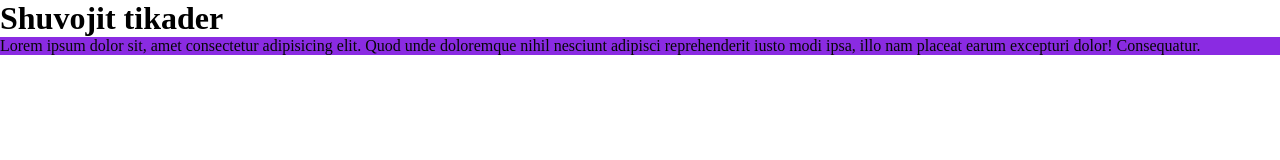
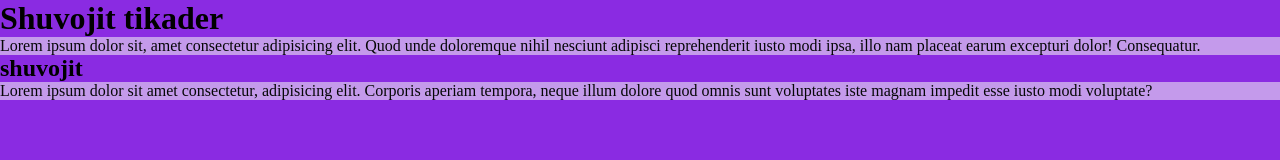
Before and after one commit to shuvojit07/programin-hero-project, a plain HTML site: page index.html in a window 1280 px wide. Drawn offline with Linux system fonts and the light colour scheme.

Commit message:
add blog

```diff
--- a/index.html
+++ b/index.html
@@ -9,5 +9,11 @@
 <body>
     <h1>Shuvojit tikader</h1>
     <p>Lorem ipsum dolor sit, amet consectetur adipisicing elit. Quod unde doloremque nihil nesciunt adipisci reprehenderit iusto modi ipsa, illo nam placeat earum excepturi dolor! Consequatur.</p>
+
+    <div>
+        <h2>shuvojit</h2>
+        <p>Lorem ipsum dolor sit amet consectetur, adipisicing elit. Corporis aperiam tempora, neque illum dolore quod omnis sunt voluptates iste magnam impedit esse iusto modi voluptate?</p>
+    </div>
 </body>
+
 </html>
--- a/style.css
+++ b/style.css
@@ -1,7 +1,11 @@
 *{
     margin: 0px;
+
+}
+body{
+    background-color: blueviolet;
 }
 p{
     color: rgb(6, 7, 7);
-    background-color: blueviolet;
+    background-color: rgb(196, 154, 235);
 }
```
